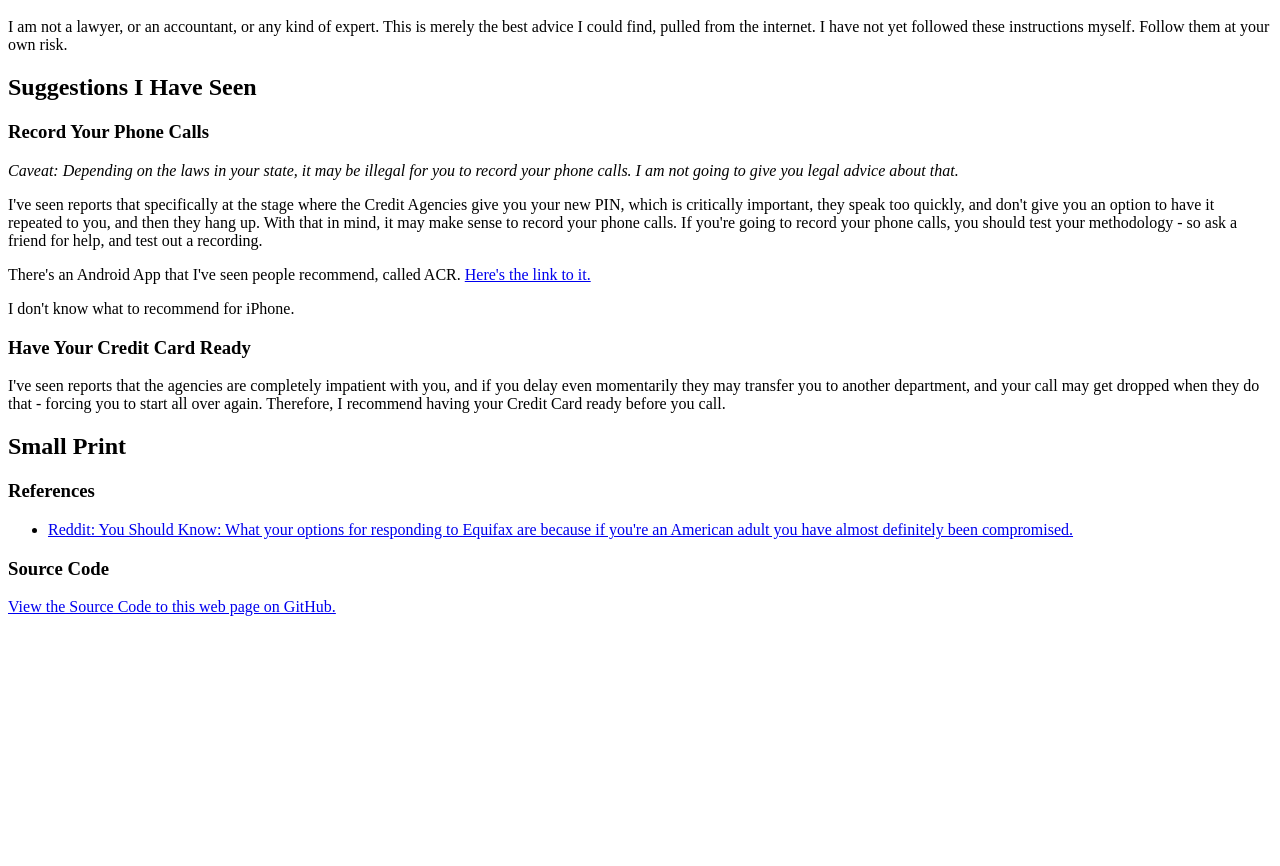
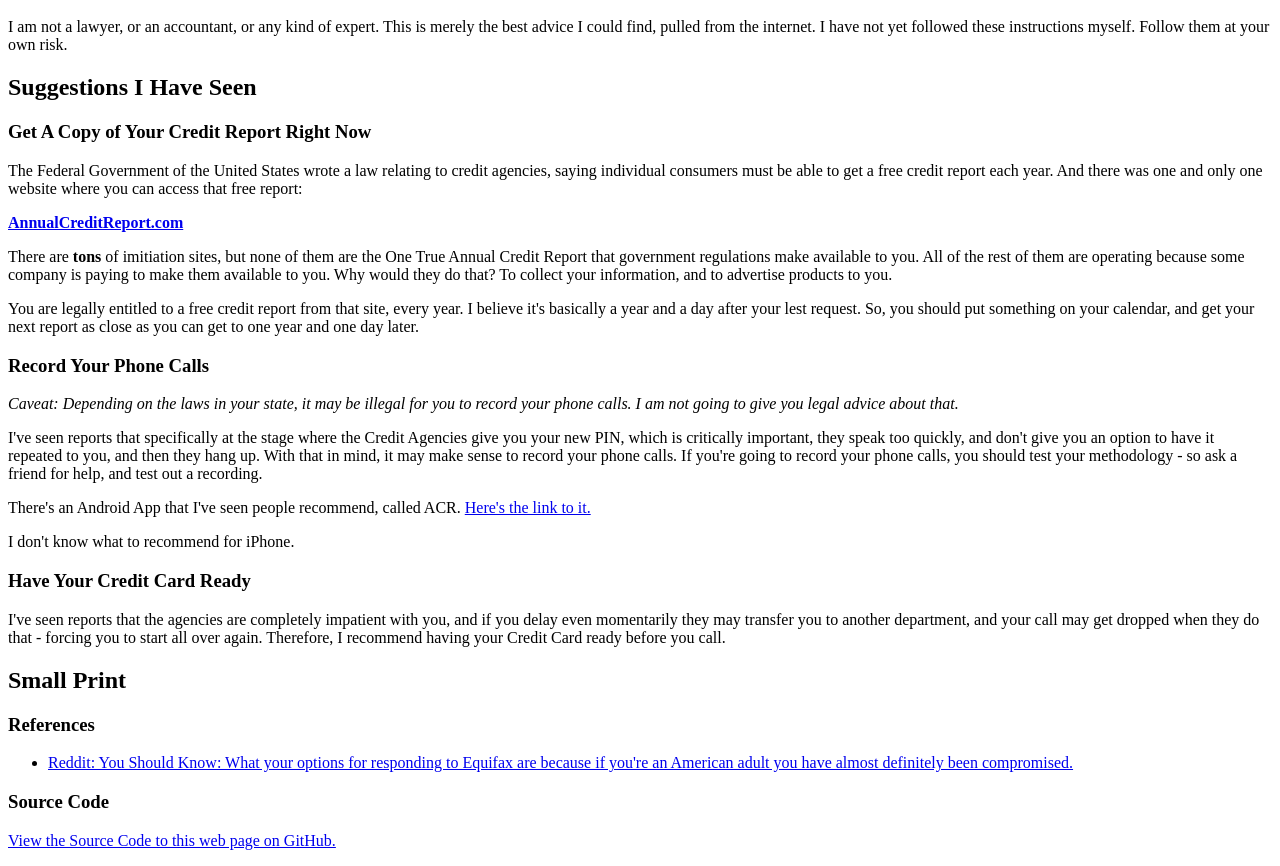
Before and after one commit to MattCruikshank/CreditFreeze, a plain HTML site: page index.html in a window 1280 px wide. Shown: the part 48-914 px from the top of the page. Before the commit the page ends 800 px from the top, so only its background shows below. Drawn offline with Linux system fonts and the light colour scheme.

Commit message:
Annual Credit Report

```diff
--- a/index.html
+++ b/index.html
@@ -10,6 +10,25 @@
       risk.
     </p>
     <h2>Suggestions I Have Seen</h2>
+    <h3>Get A Copy of Your Credit Report Right Now</h3>
+      <p>
+        The Federal Government of the United States wrote a law relating to credit agencies, saying individual consumers
+        must be able to get a free credit report each year.  And there was one and only one website where you can access
+        that free report:
+      </p>
+      <p>
+        <b><a href="https://www.annualcreditreport.com/index.action">AnnualCreditReport.com</a></b>
+      </p>
+      <p>
+        There are <b>tons</b> of imitiation sites, but none of them are the One True Annual Credit Report that government
+        regulations make available to you.  All of the rest of them are operating because some company is paying to make
+        them available to you.  Why would they do that?  To collect your information, and to advertise products to you.
+      </p>
+      <p>
+        You are legally entitled to a free credit report from that site, every year.  I believe it's basically a year
+        and a day after your lest request.  So, you should put something on your calendar, and get your next report as
+        close as you can get to one year and one day later.
+      </p>
     <h3>Record Your Phone Calls</h3>
       <p>
         <i>Caveat: Depending on the laws in your state, it may be illegal for you to record your phone calls.  I am not going
```
